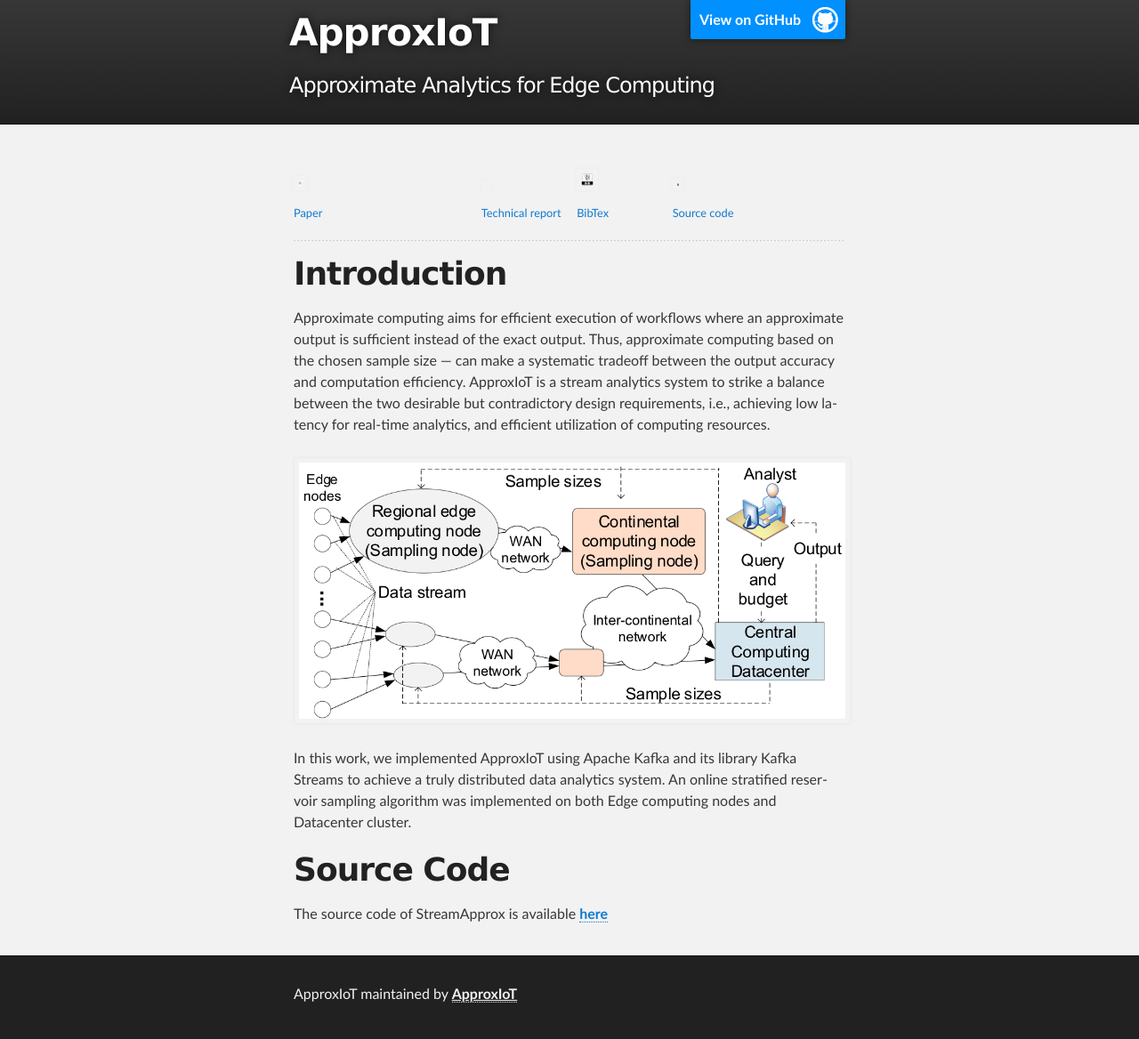
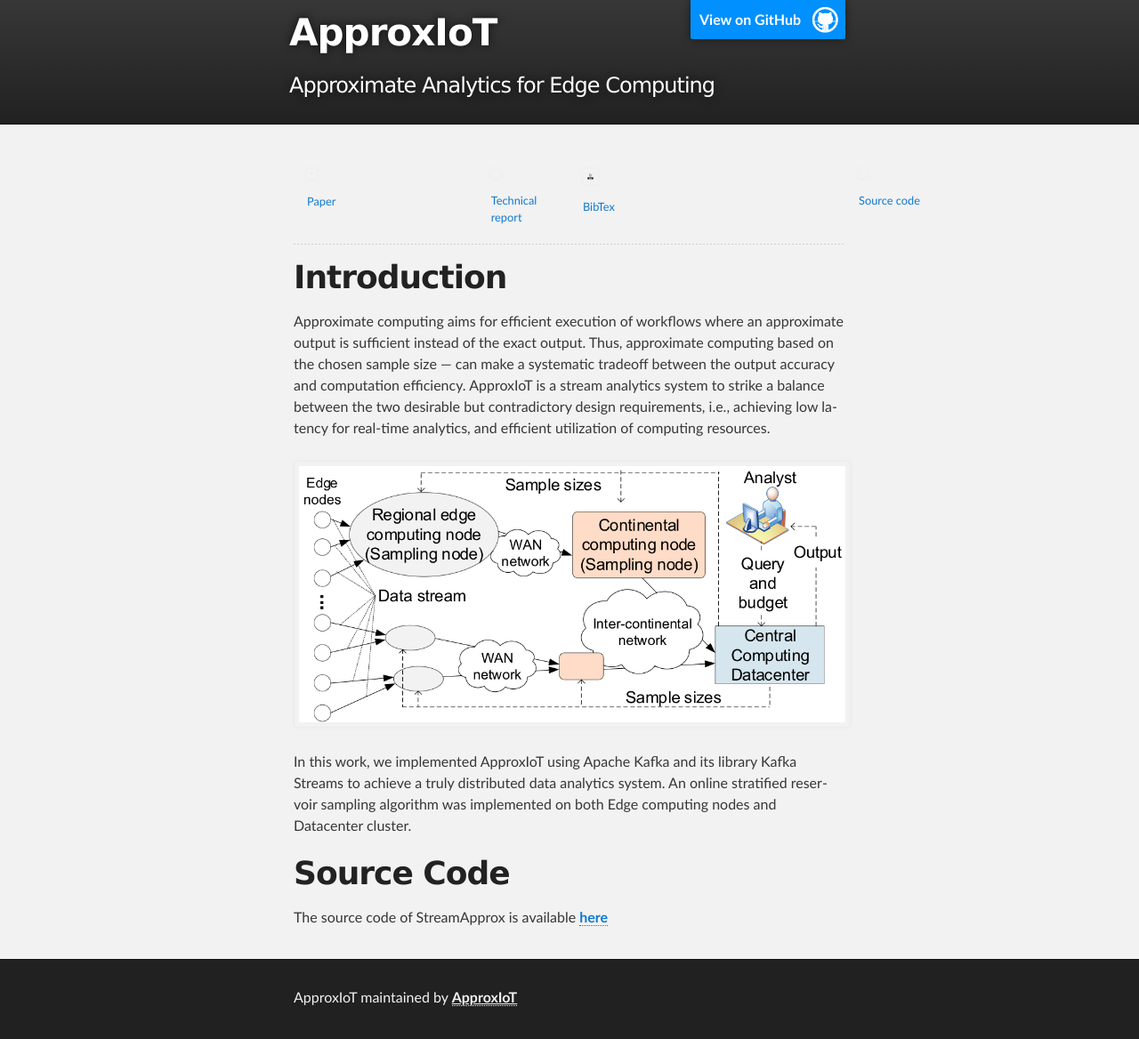
Before and after one commit to ApproxIoT/ApproxIoT, a Jekyll site: the page built from index.md, in a window 1280 px wide. Shown: the whole page at 89% size. Built offline with Jekyll 4.4.1, drawn with Linux system fonts in a browser that asks for light colours.

Commit message:
change figures

```diff
--- a/index.md
+++ b/index.md
@@ -5,35 +5,35 @@ layout: default
 <!-- <div style="text-align:center;">
   <img class="img-spark-flink" src="/ApproxIoT/images//spark-flink1.png" alt="spark-flink" style="height: 80px; weight: 800px;"/>
 </div> -->
-<!-- <div class="row"> -->
-<div class="large-2 large-push" markdown="0" style="display: inline-block;">
+<div class="row">
+<div class="large-2 large-push columns" markdown="0" style="display: inline-block;">
         <a href="https://xxx">
             <img class="t0" width="15%" src="/ApproxIoT/images/IEEE.png" alt="Paper">
             <div style="text-align:left; margin: 0 0 0 0; font-size: 0.8em;">Paper</div>
         </a>
 </div>
 
- <div class="large-2 large-push-2" markdown="0" style="display: inline-block;">
+ <div class="large-2 large-push-2 columns" markdown="0" style="display: inline-block;">
         <a href="https://xx">
             <img class="t0" width="8%" src="/ApproxIoT/images/report-icon.png" alt="Technical report">
             <div style="text-align:left; margin: 0 0 0 0; font-size: 0.8em;">Technical report</div>
         </a>
 </div>
 
- <div class="large-2 large-push-2" markdown="0" style="display: inline-block;">
+ <div class="large-2 large-push-2 columns" markdown="0" style="display: inline-block;">
         <a href="/ApproxIoT/docs/bib.md">
             <img class="t0" width="23%" src="/ApproxIoT/images/bibtex-icon.png" alt="Bibtex">
             <div style="text-align:left; margin: 0 0 0 0; font-size: 0.8em;">BibTex</div>
         </a>
 </div>
 
- <div class="large-2 large-push-2" markdown="0" style="display: inline-block;">
+ <div class="large-2 large-push-2 columns" markdown="0" style="display: inline-block;">
         <a href="https://xx">
             <img class="t0" width="12%" src="/ApproxIoT/images/github-icon.png" alt="Source code">
             <div style="text-align:left; margin: 0 0 0 0; font-size: 0.8em;">Source code</div>
         </a>
   </div>
-<!-- </div> -->
+</div>
 -------
 <!-- <div class="large-2 medium-push-2 columns" style="text-align:center;position:relative;left:29%;right:auto;">
         <a href="/slides/Middleware17.pptx">
```
